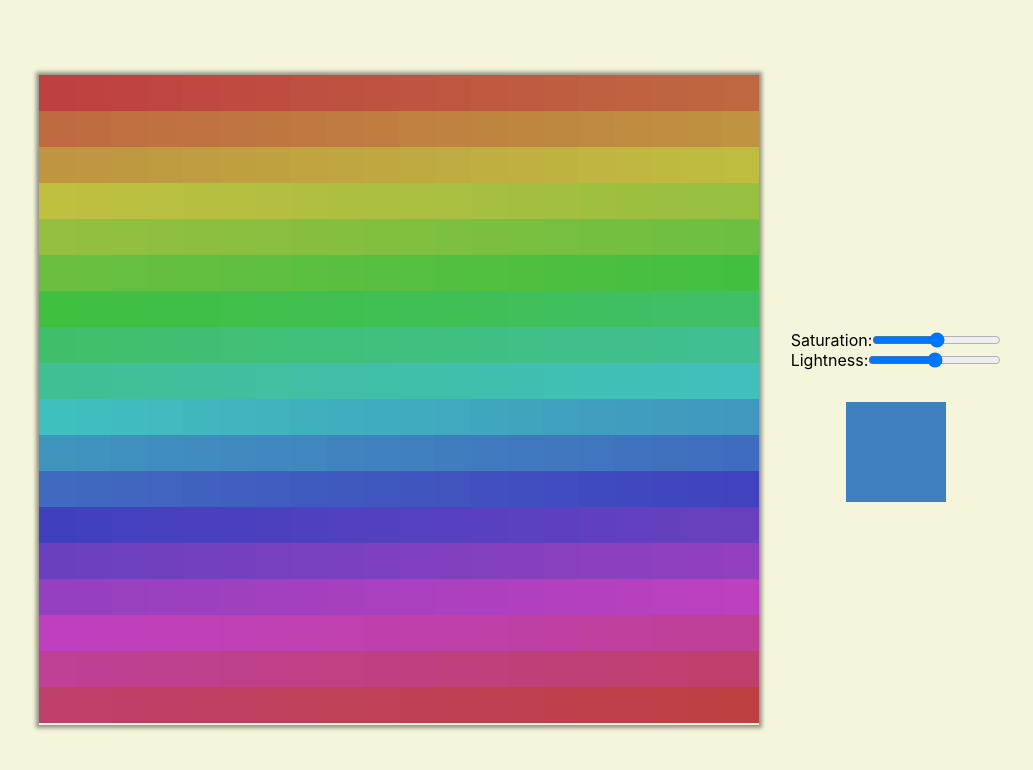
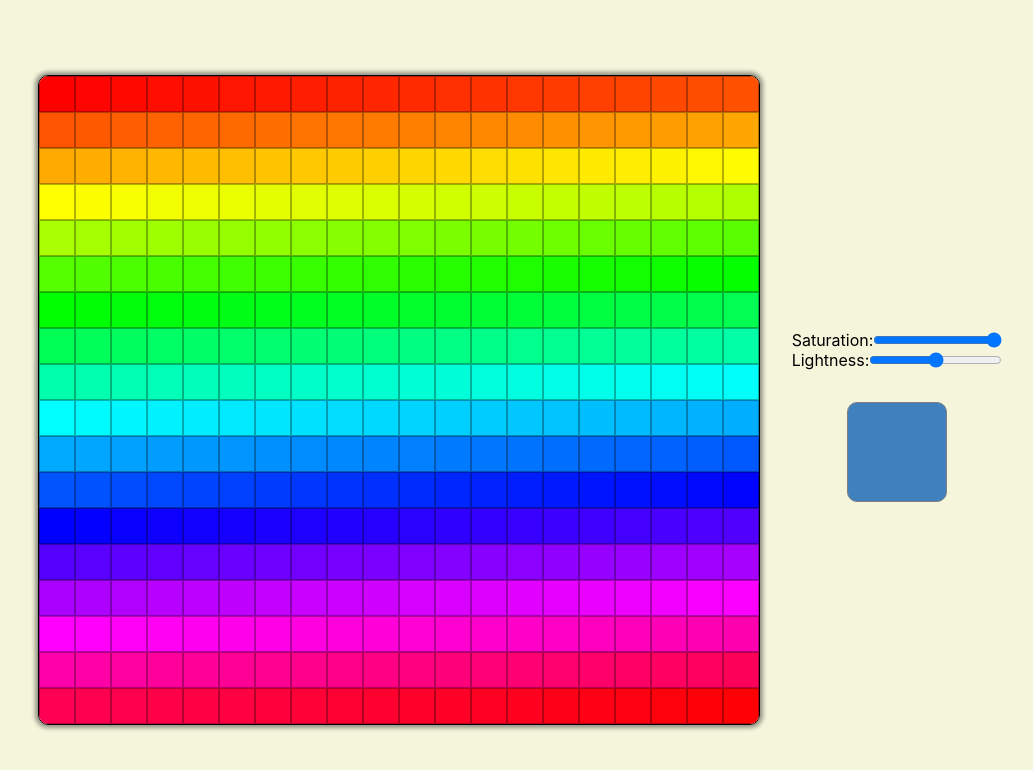
Before and after one commit to ankitn1311/my-color-picker, a React (Create React App) app: page / in a window 1280 px wide. Shown: the top 770 px of the page, without its empty margins (104-1137 px from the left). Built offline with nearby package versions, Linux system fonts and the light colour scheme.

Commit message:
UI changes

```diff
--- a/src/components/color-box/ColorBox.scss
+++ b/src/components/color-box/ColorBox.scss
@@ -6,7 +6,9 @@
   align-content: flex-start;
   flex-wrap: wrap;
   height: 650px;
-  width: 720px;
-  // border: 1px solid black;
+  width: 722px;
+  border: 1px solid black;
   box-shadow: 0px 0px 4px 3px hsla(0, 0%, 0%, 0.4);
+  border-radius: 10px;
+  overflow: hidden;
 }
--- a/src/components/color/Color.scss
+++ b/src/components/color/Color.scss
@@ -1,4 +1,5 @@
 .Color {
+  border: 1px solid hsla(0, 0%, 0%, 0.3);
   width: 36px;
   height: 36px;
 }
--- a/src/components/selected-color/SelectedColor.scss
+++ b/src/components/selected-color/SelectedColor.scss
@@ -2,4 +2,6 @@
   width: 100px;
   height: 100px;
   margin: auto;
+  border: 1px solid gray;
+  border-radius: 10px;
 }
--- a/src/contexts/ColorsContext.js
+++ b/src/contexts/ColorsContext.js
@@ -6,7 +6,7 @@ const ColorsDispatchContext = createContext(null);
 
 const initialState = {
   colors: ["hsl(210,50%,50%)"],
-  saturation: 50,
+  saturation: 100,
   lightness: 50,
   selected: "hsl(210,50%,50%",
 };
```
